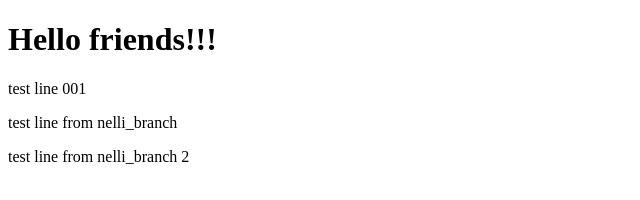
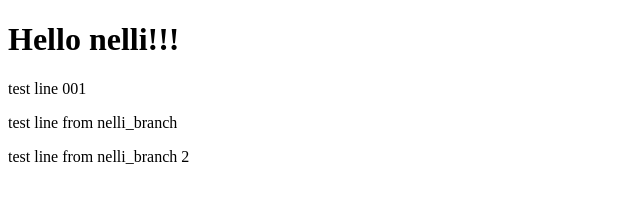
Before and after one commit to LeWhy9/Git-lessons, a plain HTML site: page index.html in a window 1280 px wide. Shown: the whole page, without its empty margins (0-640 px from the left). Drawn offline with Linux system fonts and the light colour scheme.

Commit message:
commit from nelli

```diff
--- a/index.html
+++ b/index.html
@@ -7,7 +7,7 @@
     <title>Document</title>
 </head>
 <body>
-    <h1>Hello friends!!!</h1>
+    <h1>Hello nelli!!!</h1>
 
     <div></div>
     <div></div>
```
